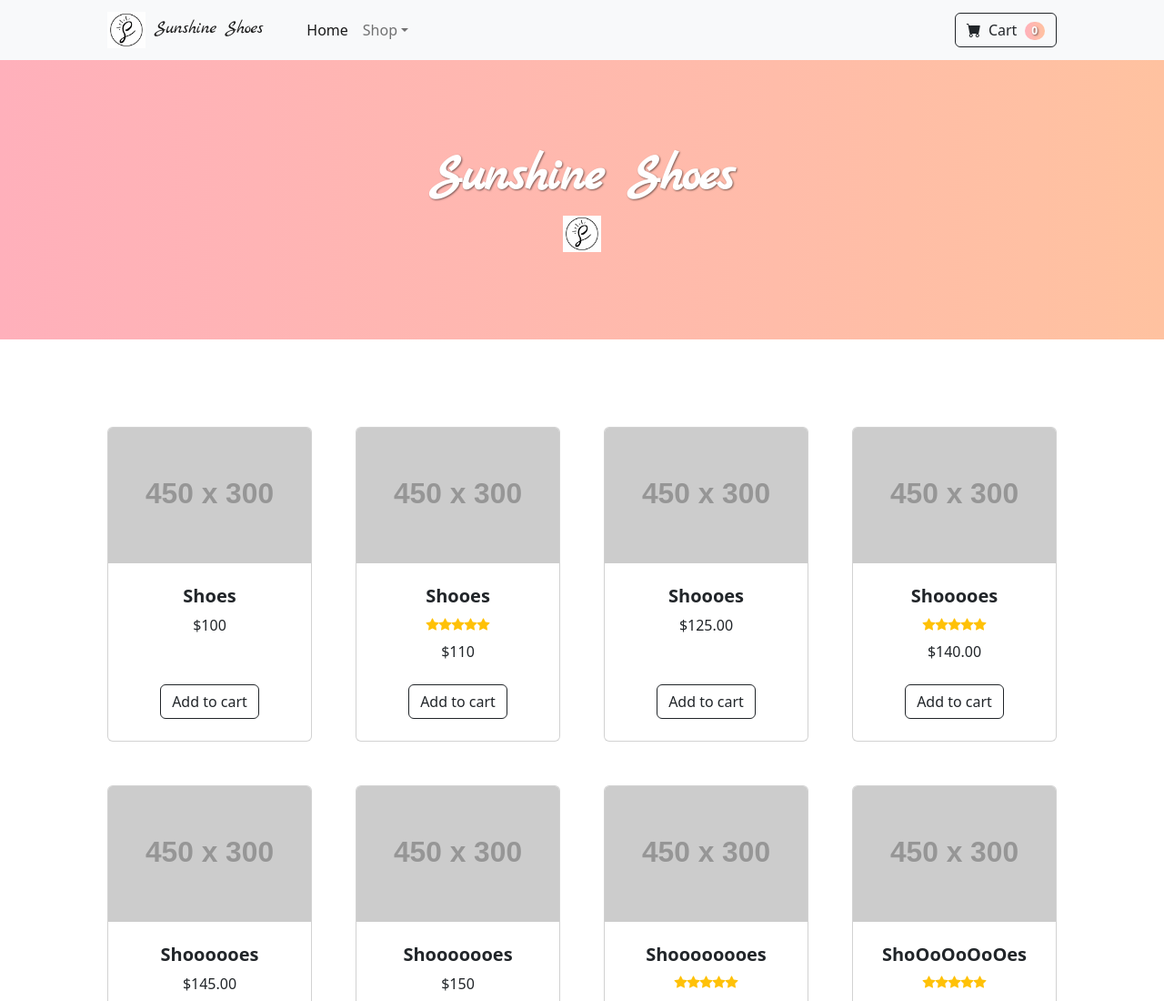
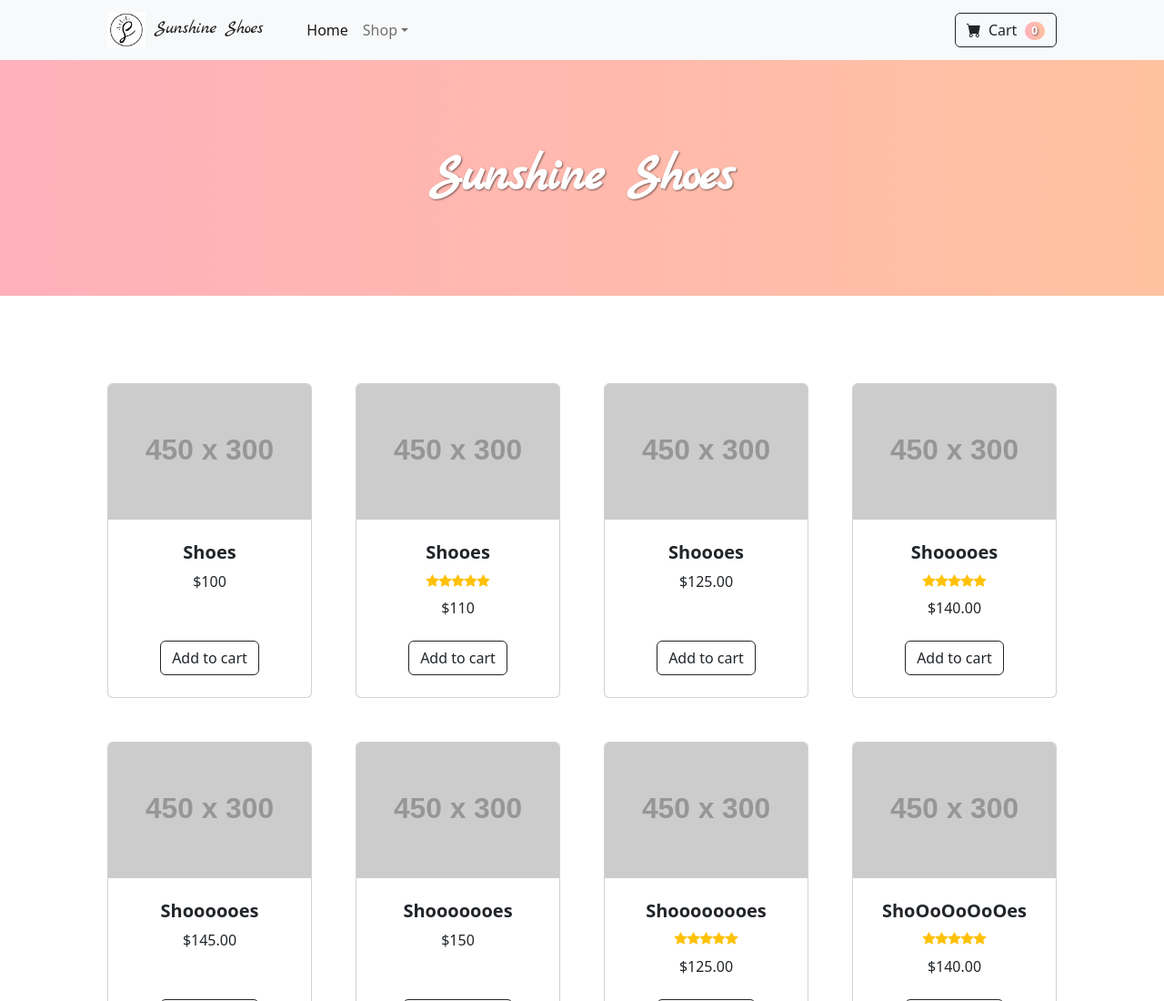
Before and after one commit to ninamaleckosak/SunshineUi, a website: page dist/index.html in a window 1280 px wide. Shown: the top 1100 px of the page at 91% size. Drawn offline with nearby package versions, Linux system fonts and the light colour scheme; placeholder pictures from the web are drawn by us; files whose address does not match are found by name.

Commit message:
Update index.html

```diff
--- a/dist/index.html
+++ b/dist/index.html
@@ -52,7 +52,6 @@
             <div class="container px-4 px-lg-5 my-5">
                 <div class="text-center text-white">
                     <h1 class="display-4 fw-bolder">Sunshine Shoes</h1>
-                    <img src="assets//sunshinelogo.png" alt="Sunshine Shoes Logo" style="height: 40px;">
                 </div>
             </div>
         </header>
```
